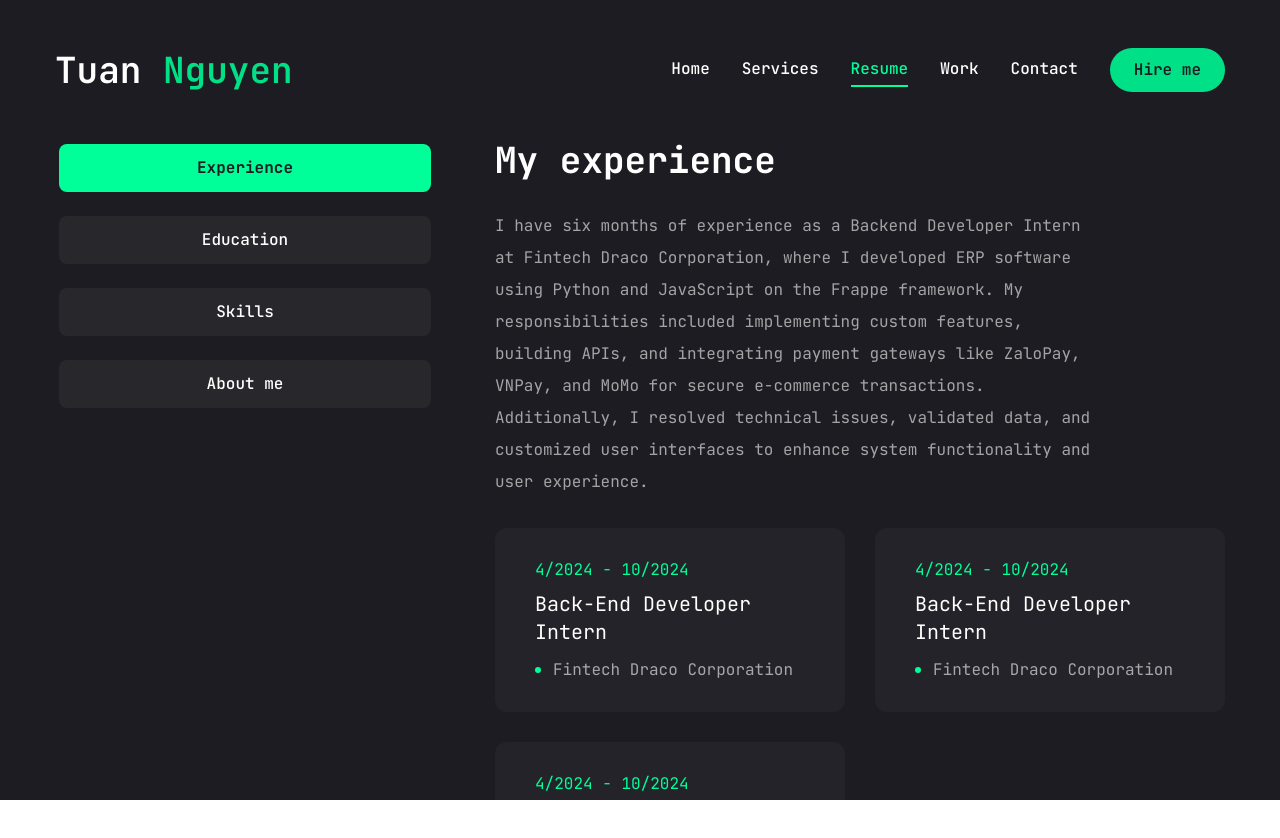
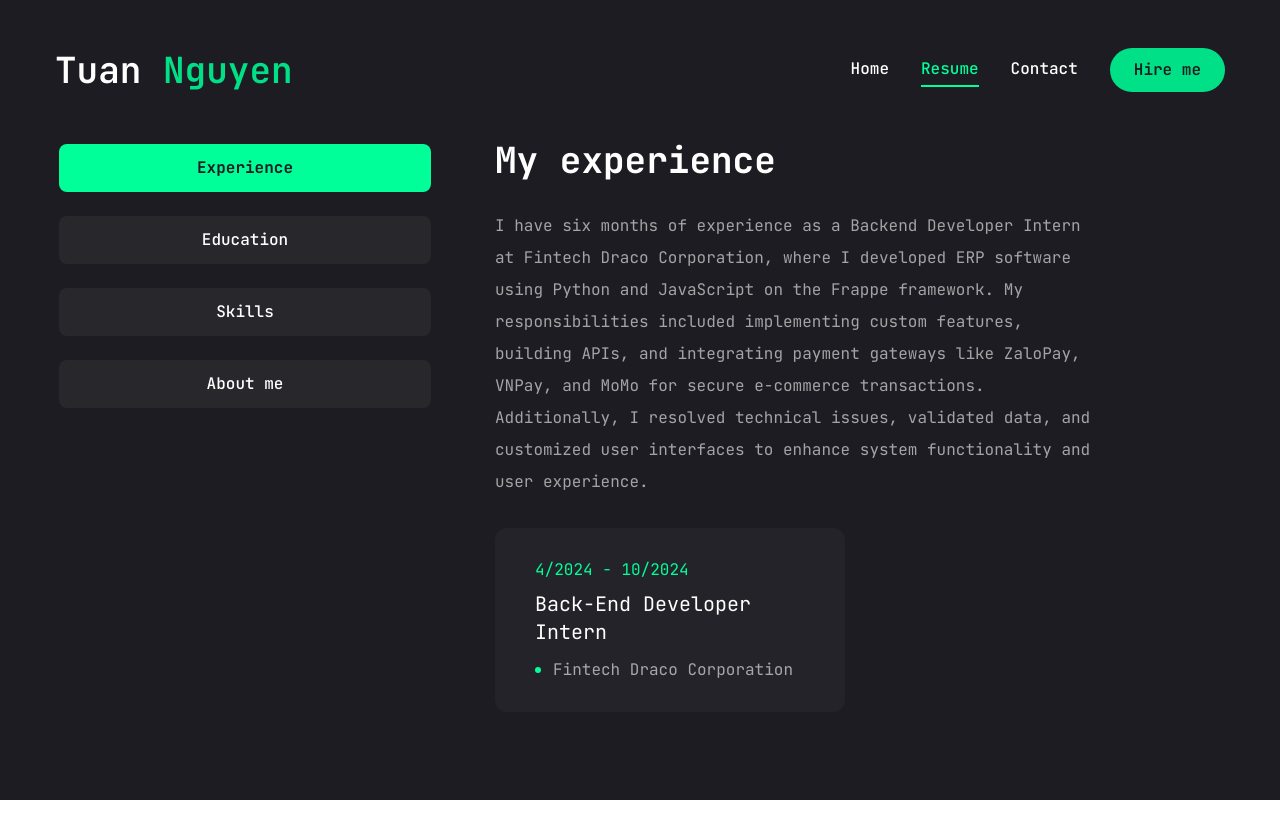
Before and after one commit to anhtuan512002/Portfolio, a Next.js app: page /resume in a window 1280 px wide. Shown: the top 838 px of the page. Built offline with nearby package versions, Linux system fonts and the light colour scheme.

Commit message:
update home

```diff
--- a/app/page.jsx
+++ b/app/page.jsx
@@ -1,9 +1,16 @@
+"use client";
 import { Button } from "@/components/ui/button";
 import Photo from "@/components/ui/Photo";
 import Social from "@/components/ui/Social";
 import Stats from "@/components/ui/Stats";
 import { FiDownload, FileDownload } from "react-icons/fi";
 export default function Home() {
+  const handleDownloadCV = () => {
+    const link = document.createElement("a");
+    link.href = "/Resume/Resume.pdf";
+    link.download = "CV_Nguyen_Anh_Tuan.pdf";
+    link.click();
+  };
   return (
     <section className="h-full">
       <div className="container mx-auto">
@@ -18,9 +25,10 @@ export default function Home() {
             </p>
             <div className="flex flex-col xl:flex-row items-center gap-8">
               <Button
-               variant="outline"
-               size="lg"
-               className="text-accent-DEFAULT uppercase flex items-center gap-2"
+                variant="outline"
+                size="lg"
+                className="text-accent-DEFAULT uppercase flex items-center gap-2"
+                onClick={handleDownloadCV}
               >
                 <span>Download CV</span>
                 <FiDownload className="text-xl"/>
--- a/app/resume/page.jsx
+++ b/app/resume/page.jsx
@@ -49,16 +49,6 @@ const experience={
             position:"Back-End Developer Intern",
             duration:"4/2024 - 10/2024",
         },
-        {
-            company:"Fintech Draco Corporation",
-            position:"Back-End Developer Intern",
-            duration:"4/2024 - 10/2024",
-        },
-        {
-            company:"Fintech Draco Corporation",
-            position:"Back-End Developer Intern",
-            duration:"4/2024 - 10/2024",
-        }
     ],
 }
 
@@ -163,8 +153,9 @@ const Resume = () =>{
                     <TabsTrigger value="skills">Skills</TabsTrigger>
                     <TabsTrigger value="about">About me</TabsTrigger>
                 </TabsList>
-                {/* experience */}
+
                 <div className='min-h-[70vh] w-full'>
+                    {/* experience */}
                     <TabsContent value="experience" className="w-full">
                         <div className='flex flex-col gap-[30px] text-center xl:text-left'>
                             <h3 className='text-4xl font-bold'>{experience.title}</h3>
--- a/components/Nav.jsx
+++ b/components/Nav.jsx
@@ -7,18 +7,18 @@ const links=[
         name:'home',
         path:'/',
     },
-    {
-        name:'services',
-        path:'/services',
-    },
+    // {
+    //     name:'services',
+    //     path:'/services',
+    // },
     {
         name:'resume',
         path:'/resume',
     },
-    {
-        name:'work',
-        path:'/work',
-    },
+    // {
+    //     name:'work',
+    //     path:'/work',
+    // },
     {
         name:'contact',
         path:'/contact',
--- a/components/ui/Social.jsx
+++ b/components/ui/Social.jsx
@@ -1,18 +1,27 @@
 import Link from "next/link"
+import {Tooltip,TooltipContent,TooltipProvider,TooltipTrigger} from "@/components/ui/tooltip"
 import {FaGithub,FaLinkedinIn, FaYoutube, FaTwitter,FaFacebook} from "react-icons/fa"
 const socials=[
-    {icon:<FaGithub/>,path:""},
-    {icon:<FaLinkedinIn/>,path:""},
-    {icon:<FaYoutube/>,path:""},
-    {icon:<FaTwitter/>,path:""},
-    {icon:<FaFacebook/>,path:""},
+    {icon:<FaGithub/>,path:"https://github.com/anhtuan512002",name:"anhtuan512002"},
+    {icon:<FaLinkedinIn/>,path:"https://www.linkedin.com/in/tuan512/",name:"Tuan Nguyen"},
+    {icon:<FaFacebook/>,path:"https://www.facebook.com/anh.tuan.nguyen.784032",name:"anh tuan nguyen"},
 ];
 const Social = ({containerStyles, iconStyles}) =>{
     return <div className={containerStyles}>
         {socials.map((item,index)=>{
             return(
                 <Link key={index} href={item.path} className={iconStyles}>
-                    {item.icon}
+                    {/* {item.icon} */}
+                    <TooltipProvider duration={100}>
+                        <Tooltip>
+                            <TooltipTrigger>
+                                {item.icon}
+                            </TooltipTrigger>
+                            <TooltipContent>
+                                <p>{item.name}</p>
+                            </TooltipContent>
+                        </Tooltip>
+                    </TooltipProvider>
                 </Link>
             )
         })}
--- a/components/ui/Stats.jsx
+++ b/components/ui/Stats.jsx
@@ -2,8 +2,8 @@
 import CountUp from "react-countup";
 const stats =[
     {
-        num:1,
-        text:"Years of experience",
+        num:6,
+        text:"Months of experience",
     },
     {
         num:5,
```
Also changed, not shown: 1 other file (tests, documents, lock files or other folders).
